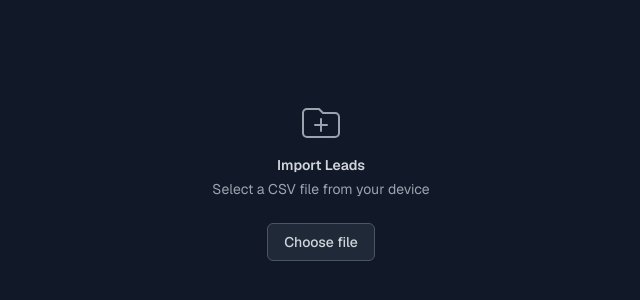
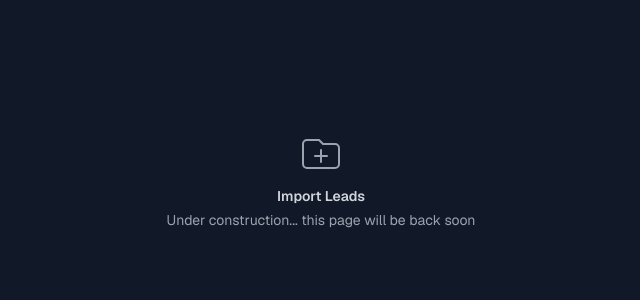
Before and after one commit to xEpiqq/optic-next, a Next.js app: page /protected/import in a window 1280 px wide. Shown: the part 220-520 px from the top of the page, without its empty margins (319-959 px from the left). Built offline with nearby package versions, Linux system fonts and the light colour scheme; no server answers.

Commit message:
under construction

```diff
--- a/app/protected/import/page.jsx
+++ b/app/protected/import/page.jsx
@@ -12,11 +12,16 @@ export default function Page() {
   const [isProcessing, setIsProcessing] = useState(false);
   const [uploadMessage, setUploadMessage] = useState("");
 
+  // Commented out so it can't be used.
+  /*
   const handleFileUpload = (e) => {
     setFile(e.target.files[0]);
     setUploadMessage("");
   };
+  */
 
+  // Commented out so it can't be used.
+  /*
   const startUpload = async () => {
     if (!file) return;
     setIsProcessing(true);
@@ -49,7 +54,9 @@ export default function Page() {
       setIsProcessing(false);
     }
   };
+  */
 
+  // Kept here, but not currently used due to comments above.
   const readFileAsText = (file) =>
     new Promise((resolve, reject) => {
       const reader = new FileReader();
@@ -58,6 +65,7 @@ export default function Page() {
       reader.readAsText(file);
     });
 
+  // Kept here, but not currently used due to comments above.
   const parseCSV = (csv) => {
     const lines = csv.trim().split("\n");
     const headers = lines[0].split(",").map((h) => h.trim().toUpperCase());
@@ -77,6 +85,7 @@ export default function Page() {
       .filter((row) => row.address && row.city && row.state && row.zip5);
   };
 
+  // Kept here, but not currently used due to comments above.
   const processBatch = async (batch) => {
     let success = 0;
     let failure = 0;
@@ -105,6 +114,7 @@ export default function Page() {
     return { success, failure };
   };
 
+  // Kept here, but not currently used due to comments above.
   const geocodeAddress = async ({ address, city, state, zip5, zip9 }) => {
     const fullAddress = `${address}, ${city}, ${state} ${zip5}, USA`;
     const url = `https://maps.googleapis.com/maps/api/geocode/json?address=${encodeURIComponent(
@@ -136,11 +146,11 @@ export default function Page() {
     }
   };
 
+  // Kept here, but not currently used due to comments above.
   const sleep = (ms) => new Promise((resolve) => setTimeout(resolve, ms));
 
   return (
     <div className="min-h-screen flex items-center justify-center bg-gray-900">
-      {/* Example: <Sidebar /> if you have one */}
       <div className="text-center flex flex-col">
         <svg
           className="mx-auto h-12 w-12 text-gray-400"
@@ -160,10 +170,13 @@ export default function Page() {
         <h3 className="mt-2 text-sm font-semibold text-gray-300">
           Import Leads
         </h3>
+
+        {/* Display the 'Under construction...' message */}
         <p className="mt-1 text-sm text-gray-400">
-          Select a CSV file from your device
+          Under construction... this page will be back soon
         </p>
 
+        {/*
         <div className="mt-6">
           <label
             htmlFor="file-upload"
@@ -178,18 +191,20 @@ export default function Page() {
               type="file"
               accept=".csv"
               className="sr-only"
-              onChange={handleFileUpload}
+              // onChange={handleFileUpload} // Commented out to disable
             />
           </label>
         </div>
+        */}
 
+        {/*
         {file && (
           <>
             <p className="mt-2 text-sm text-gray-500">{file.name}</p>
             <button
               className="mt-6 bg-blue-600 text-white py-2 px-4 rounded flex justify-center items-center disabled:opacity-50"
-              onClick={startUpload}
-              disabled={isProcessing}
+              // onClick={startUpload} // Commented out to disable
+              disabled={true}
             >
               {isProcessing && (
                 <svg className="animate-spin h-5 w-5 mr-3" viewBox="0 0 24 24">
@@ -212,6 +227,7 @@ export default function Page() {
             </button>
           </>
         )}
+        */}
 
         {uploadMessage && (
           <p className="mt-4 text-sm text-gray-400">{uploadMessage}</p>
```
